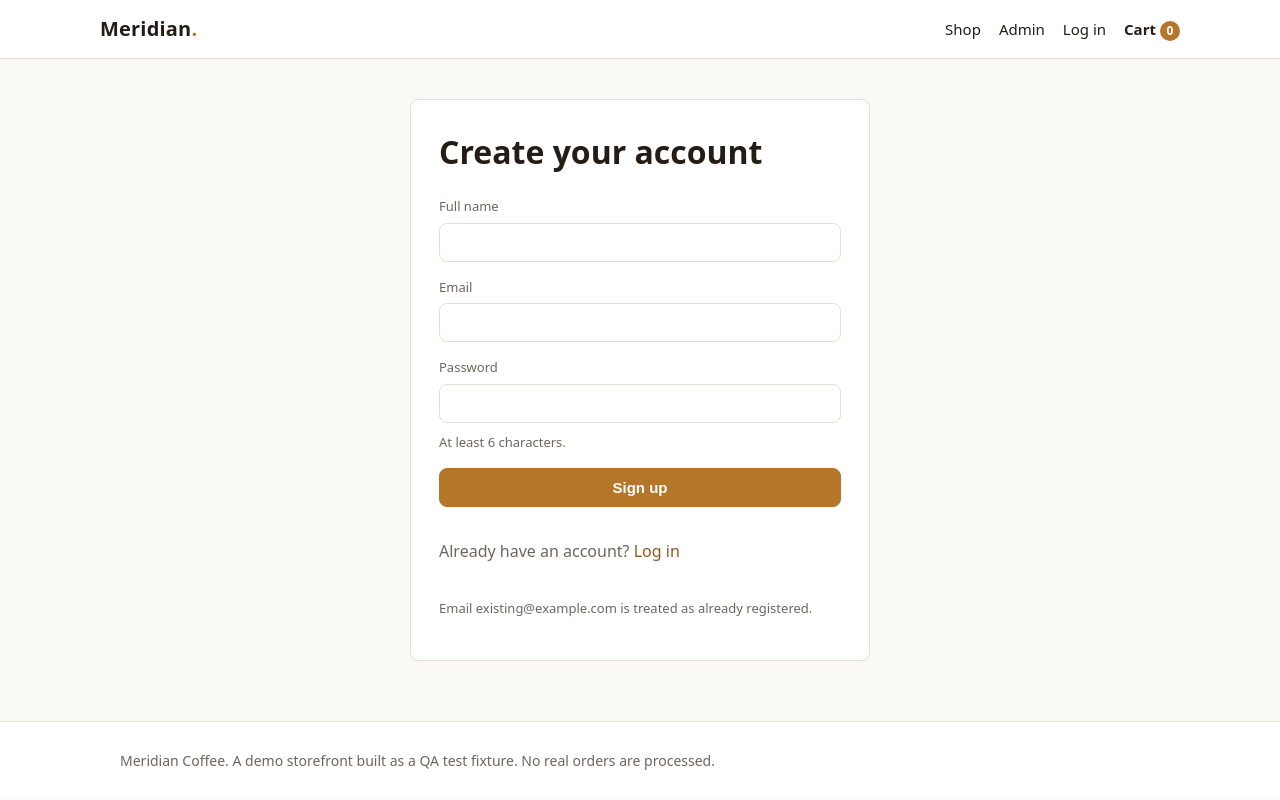
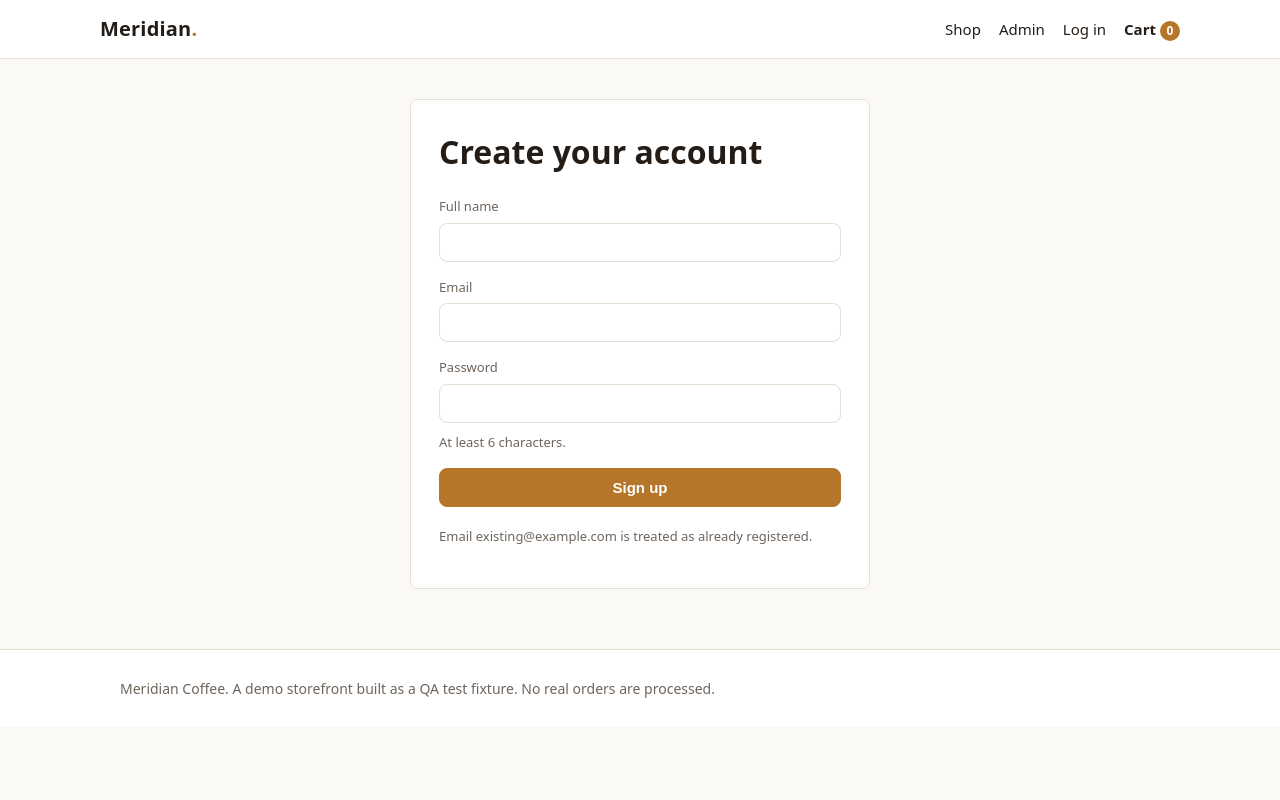
Before and after one commit to hardip-varu/meridian-storefront, a Next.js app: page /signup in a window 1280 px wide. Built offline with nearby package versions, Linux system fonts and the light colour scheme.

Commit message:
Remove log in link from signup page

```diff
--- a/app/signup/page.jsx
+++ b/app/signup/page.jsx
@@ -95,10 +95,6 @@ export default function SignupPage() {
           >
             {submitting ? "Creating account..." : "Sign up"}
           </button>
-          <p className="muted">
-            Already have an account?{" "}
-            <Link href="/login" data-testid="link-login">Log in</Link>
-          </p>
           <p className="hint">
             Email existing@example.com is treated as already registered.
           </p>
```
